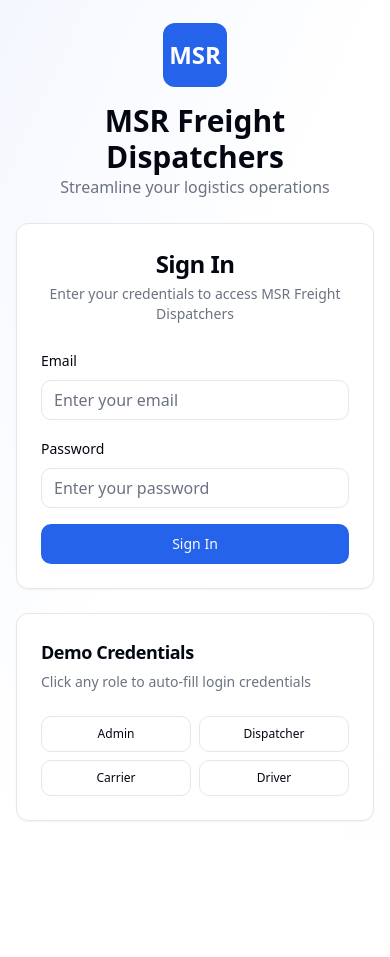
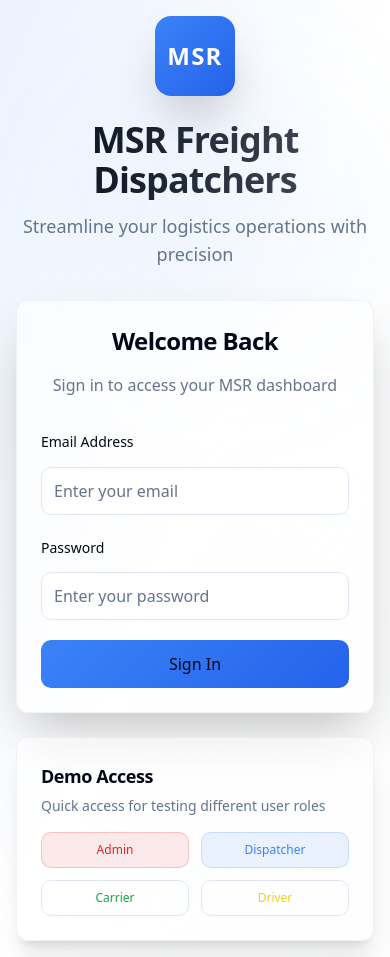
Before and after one commit to sharat422/freight-flow-pilot-msr, a React (Vite) app: page /login in a window 390 px wide. Before the commit the page ends 844 px from the top, so only its background shows below. Built offline with nearby package versions, Linux system fonts and the light colour scheme.

Commit message:
Refine UI design and aesthetics
Enhance the overall design with a modern and professional aesthetic. Implement subtle animations, improve layout responsiveness, and refine visual elements for a cleaner and more consistent user interface.

```diff
--- a/src/components/auth/LoginForm.tsx
+++ b/src/components/auth/LoginForm.tsx
@@ -24,8 +24,8 @@ export function LoginForm() {
     try {
       await login(email, password);
       toast({
-        title: "Login successful",
-        description: "Welcome to MSR Freight Dispatchers!",
+        title: "Welcome back!",
+        description: "You've successfully signed in to MSR Freight Dispatchers.",
       });
     } catch (err) {
       setError(err instanceof Error ? err.message : 'Login failed');
@@ -35,25 +35,29 @@ export function LoginForm() {
   };
 
   const demoCredentials = [
-    { role: 'Admin', email: 'admin@msrfreight.com', password: 'admin123' },
-    { role: 'Dispatcher', email: 'dispatcher@msrfreight.com', password: 'dispatch123' },
-    { role: 'Carrier', email: 'carrier@msrfreight.com', password: 'carrier123' },
-    { role: 'Driver', email: 'driver@msrfreight.com', password: 'driver123' },
+    { role: 'Admin', email: 'admin@msrfreight.com', password: 'admin123', color: 'bg-destructive/10 text-destructive border-destructive/20 hover:bg-destructive/20' },
+    { role: 'Dispatcher', email: 'dispatcher@msrfreight.com', password: 'dispatch123', color: 'bg-primary/10 text-primary border-primary/20 hover:bg-primary/20' },
+    { role: 'Carrier', email: 'carrier@msrfreight.com', password: 'carrier123', color: 'bg-success/10 text-success border-success/20 hover:bg-success/20' },
+    { role: 'Driver', email: 'driver@msrfreight.com', password: 'driver123', color: 'bg-warning/10 text-warning border-warning/20 hover:bg-warning/20' },
   ];
 
   return (
     <div className="space-y-6">
-      <Card className="w-full max-w-md">
-        <CardHeader className="space-y-1">
-          <CardTitle className="text-2xl text-center">Sign In</CardTitle>
-          <CardDescription className="text-center">
-            Enter your credentials to access MSR Freight Dispatchers
+      <Card className="w-full max-w-md glass-effect shadow-2xl border-0 animate-scale-in">
+        <CardHeader className="space-y-4 pb-8">
+          <CardTitle className="text-2xl text-center font-bold">
+            Welcome Back
+          </CardTitle>
+          <CardDescription className="text-center text-base">
+            Sign in to access your MSR dashboard
           </CardDescription>
         </CardHeader>
-        <CardContent>
-          <form onSubmit={handleSubmit} className="space-y-4">
-            <div className="space-y-2">
-              <Label htmlFor="email">Email</Label>
+        <CardContent className="space-y-6">
+          <form onSubmit={handleSubmit} className="space-y-5">
+            <div className="space-y-3">
+              <Label htmlFor="email" className="text-sm font-medium">
+                Email Address
+              </Label>
               <Input
                 id="email"
                 type="email"
@@ -61,10 +65,13 @@ export function LoginForm() {
                 value={email}
                 onChange={(e) => setEmail(e.target.value)}
                 required
+                className="h-12 text-base transition-all duration-200 focus:ring-2 focus:ring-primary/20 focus:border-primary"
               />
             </div>
-            <div className="space-y-2">
-              <Label htmlFor="password">Password</Label>
+            <div className="space-y-3">
+              <Label htmlFor="password" className="text-sm font-medium">
+                Password
+              </Label>
               <Input
                 id="password"
                 type="password"
@@ -72,28 +79,42 @@ export function LoginForm() {
                 value={password}
                 onChange={(e) => setPassword(e.target.value)}
                 required
+                className="h-12 text-base transition-all duration-200 focus:ring-2 focus:ring-primary/20 focus:border-primary"
               />
             </div>
             {error && (
-              <Alert variant="destructive">
+              <Alert variant="destructive" className="animate-slide-up">
                 <AlertDescription>{error}</AlertDescription>
               </Alert>
             )}
-            <Button type="submit" className="w-full" disabled={isLoading}>
-              {isLoading ? 'Signing in...' : 'Sign In'}
+            <Button
+              type="submit"
+              className="w-full h-12 text-base font-medium button-glow bg-gradient-primary hover:shadow-lg transition-all duration-300"
+              disabled={isLoading}
+            >
+              {isLoading ? (
+                <div className="flex items-center space-x-2">
+                  <div className="w-4 h-4 border-2 border-white/30 border-t-white rounded-full animate-spin"></div>
+                  <span>Signing in...</span>
+                </div>
+              ) : (
+                'Sign In'
+              )}
             </Button>
           </form>
         </CardContent>
       </Card>
 
       {/* Demo Credentials */}
-      <Card className="w-full max-w-md">
-        <CardHeader>
-          <CardTitle className="text-lg">Demo Credentials</CardTitle>
-          <CardDescription>Click any role to auto-fill login credentials</CardDescription>
+      <Card className="w-full max-w-md glass-effect shadow-xl border-0 animate-slide-up" style={{ animationDelay: '0.1s' }}>
+        <CardHeader className="pb-4">
+          <CardTitle className="text-lg">Demo Access</CardTitle>
+          <CardDescription>
+            Quick access for testing different user roles
+          </CardDescription>
         </CardHeader>
         <CardContent>
-          <div className="grid grid-cols-2 gap-2">
+          <div className="grid grid-cols-2 gap-3">
             {demoCredentials.map((cred) => (
               <Button
                 key={cred.role}
@@ -103,7 +124,7 @@ export function LoginForm() {
                   setEmail(cred.email);
                   setPassword(cred.password);
                 }}
-                className="text-xs"
+                className={`text-xs font-medium transition-all duration-200 border ${cred.color}`}
               >
                 {cred.role}
               </Button>
--- a/src/index.css
+++ b/src/index.css
@@ -8,32 +8,32 @@
 @layer base {
   :root {
     --background: 0 0% 100%;
-    --foreground: 224 71.4% 4.1%;
+    --foreground: 222.2 84% 4.9%;
 
     --card: 0 0% 100%;
-    --card-foreground: 224 71.4% 4.1%;
+    --card-foreground: 222.2 84% 4.9%;
 
     --popover: 0 0% 100%;
-    --popover-foreground: 224 71.4% 4.1%;
+    --popover-foreground: 222.2 84% 4.9%;
 
-    --primary: 221.2 83.2% 53.3%;
-    --primary-foreground: 210 40% 98%;
+    --primary: 217.2 91.2% 59.8%;
+    --primary-foreground: 222.2 84% 4.9%;
 
     --secondary: 210 40% 96.1%;
     --secondary-foreground: 222.2 47.4% 11.2%;
 
-    --muted: 220 14.3% 95.9%;
-    --muted-foreground: 220 8.9% 46.1%;
+    --muted: 217.2 32.6% 97.5%;
+    --muted-foreground: 215 16.3% 46.9%;
 
-    --accent: 220 14.3% 95.9%;
-    --accent-foreground: 220 8.9% 46.1%;
+    --accent: 217.2 32.6% 95.5%;
+    --accent-foreground: 222.2 47.4% 11.2%;
 
-    --destructive: 0 84.2% 60.2%;
+    --destructive: 0 72.22% 50.59%;
     --destructive-foreground: 210 40% 98%;
 
-    --border: 220 13% 91%;
-    --input: 220 13% 91%;
-    --ring: 221.2 83.2% 53.3%;
+    --border: 217.2 32.6% 91%;
+    --input: 217.2 32.6% 91%;
+    --ring: 217.2 91.2% 59.8%;
 
     --radius: 0.75rem;
 
@@ -41,57 +41,57 @@
     --warning: 47.9 95.8% 53.1%;
     --info: 204.4 84.8% 51.4%;
 
-    --sidebar-background: 224 71.4% 4.1%;
-    --sidebar-foreground: 213.3 31% 91.4%;
-    --sidebar-primary: 221.2 83.2% 53.3%;
-    --sidebar-primary-foreground: 210 40% 98%;
-    --sidebar-accent: 216 12.2% 83.9%;
-    --sidebar-accent-foreground: 224 71.4% 4.1%;
-    --sidebar-border: 220 13% 91%;
-    --sidebar-ring: 221.2 83.2% 53.3%;
+    --sidebar-background: 222.2 84% 4.9%;
+    --sidebar-foreground: 210 40% 98%;
+    --sidebar-primary: 217.2 91.2% 59.8%;
+    --sidebar-primary-foreground: 222.2 84% 4.9%;
+    --sidebar-accent: 217.2 32.6% 17.5%;
+    --sidebar-accent-foreground: 210 40% 98%;
+    --sidebar-border: 217.2 32.6% 17.5%;
+    --sidebar-ring: 217.2 91.2% 59.8%;
+
+    /* Custom gradient variables */
+    --gradient-primary: linear-gradient(135deg, hsl(217.2 91.2% 59.8%) 0%, hsl(221.2 83.2% 53.3%) 100%);
+    --gradient-secondary: linear-gradient(135deg, hsl(210 40% 96.1%) 0%, hsl(217.2 32.6% 95.5%) 100%);
   }
 
   .dark {
-    --background: 224 71.4% 4.1%;
-    --foreground: 213.3 31% 91.4%;
+    --background: 222.2 84% 4.9%;
+    --foreground: 210 40% 98%;
 
-    --card: 224 71.4% 4.1%;
-    --card-foreground: 213.3 31% 91.4%;
+    --card: 222.2 84% 4.9%;
+    --card-foreground: 210 40% 98%;
 
-    --popover: 224 71.4% 4.1%;
-    --popover-foreground: 213.3 31% 91.4%;
+    --popover: 222.2 84% 4.9%;
+    --popover-foreground: 210 40% 98%;
 
-    --primary: 221.2 83.2% 53.3%;
-    --primary-foreground: 210 40% 98%;
+    --primary: 217.2 91.2% 59.8%;
+    --primary-foreground: 222.2 84% 4.9%;
 
-    --secondary: 215 27.9% 16.9%;
+    --secondary: 217.2 32.6% 17.5%;
     --secondary-foreground: 210 40% 98%;
 
-    --muted: 215 27.9% 16.9%;
-    --muted-foreground: 217.9 10.6% 64.9%;
+    --muted: 217.2 32.6% 17.5%;
+    --muted-foreground: 215 16.3% 65.9%;
 
-    --accent: 215 27.9% 16.9%;
+    --accent: 217.2 32.6% 17.5%;
     --accent-foreground: 210 40% 98%;
 
     --destructive: 0 62.8% 30.6%;
     --destructive-foreground: 210 40% 98%;
 
-    --border: 215 27.9% 16.9%;
-    --input: 215 27.9% 16.9%;
-    --ring: 221.2 83.2% 53.3%;
+    --border: 217.2 32.6% 17.5%;
+    --input: 217.2 32.6% 17.5%;
+    --ring: 217.2 91.2% 59.8%;
 
-    --success: 142.1 70.6% 45.3%;
-    --warning: 47.9 95.8% 53.1%;
-    --info: 204.4 84.8% 51.4%;
-
-    --sidebar-background: 224 71.4% 4.1%;
-    --sidebar-foreground: 213.3 31% 91.4%;
-    --sidebar-primary: 221.2 83.2% 53.3%;
-    --sidebar-primary-foreground: 210 40% 98%;
-    --sidebar-accent: 215 27.9% 16.9%;
-    --sidebar-accent-foreground: 213.3 31% 91.4%;
-    --sidebar-border: 215 27.9% 16.9%;
-    --sidebar-ring: 221.2 83.2% 53.3%;
+    --sidebar-background: 222.2 84% 4.9%;
+    --sidebar-foreground: 210 40% 98%;
+    --sidebar-primary: 217.2 91.2% 59.8%;
+    --sidebar-primary-foreground: 222.2 84% 4.9%;
+    --sidebar-accent: 217.2 32.6% 17.5%;
+    --sidebar-accent-foreground: 210 40% 98%;
+    --sidebar-border: 217.2 32.6% 17.5%;
+    --sidebar-ring: 217.2 91.2% 59.8%;
   }
 }
 
@@ -101,13 +101,22 @@
   }
 
   body {
-    @apply bg-background text-foreground;
+    @apply bg-background text-foreground font-sans;
     font-feature-settings: "rlig" 1, "calt" 1;
+    line-height: 1.6;
   }
 
   h1, h2, h3, h4, h5, h6 {
-    @apply font-semibold;
+    @apply font-semibold tracking-tight;
+    line-height: 1.2;
   }
+
+  h1 { @apply text-4xl lg:text-5xl; }
+  h2 { @apply text-3xl lg:text-4xl; }
+  h3 { @apply text-2xl lg:text-3xl; }
+  h4 { @apply text-xl lg:text-2xl; }
+  h5 { @apply text-lg lg:text-xl; }
+  h6 { @apply text-base lg:text-lg; }
 }
 
 @layer utilities {
@@ -134,4 +143,126 @@
   .bg-info {
     background-color: hsl(var(--info));
   }
+
+  .bg-gradient-primary {
+    background: var(--gradient-primary);
+  }
+
+  .bg-gradient-secondary {
+    background: var(--gradient-secondary);
+  }
+
+  .glass-effect {
+    @apply bg-background/60 backdrop-blur-lg border border-border/50;
+  }
+
+  .card-hover {
+    @apply transition-all duration-300 ease-out hover:shadow-lg hover:-translate-y-1;
+  }
+
+  .button-glow {
+    @apply relative overflow-hidden;
+  }
+
+  .button-glow::before {
+    content: '';
+    @apply absolute inset-0 bg-gradient-to-r from-transparent via-white/20 to-transparent;
+    transform: translateX(-100%);
+    transition: transform 0.6s ease-out;
+  }
+
+  .button-glow:hover::before {
+    transform: translateX(100%);
+  }
 }
+
+@layer components {
+  .animate-fade-in {
+    animation: fadeIn 0.6s ease-out forwards;
+  }
+
+  .animate-slide-up {
+    animation: slideUp 0.5s ease-out forwards;
+  }
+
+  .animate-scale-in {
+    animation: scaleIn 0.4s ease-out forwards;
+  }
+
+  .animate-float {
+    animation: float 3s ease-in-out infinite;
+  }
+
+  .stagger-children > * {
+    opacity: 0;
+    transform: translateY(20px);
+    animation: slideUp 0.6s ease-out forwards;
+  }
+
+  .stagger-children > *:nth-child(1) { animation-delay: 0.1s; }
+  .stagger-children > *:nth-child(2) { animation-delay: 0.2s; }
+  .stagger-children > *:nth-child(3) { animation-delay: 0.3s; }
+  .stagger-children > *:nth-child(4) { animation-delay: 0.4s; }
+  .stagger-children > *:nth-child(5) { animation-delay: 0.5s; }
+  .stagger-children > *:nth-child(6) { animation-delay: 0.6s; }
+}
+
+@keyframes fadeIn {
+  from {
+    opacity: 0;
+  }
+  to {
+    opacity: 1;
+  }
+}
+
+@keyframes slideUp {
+  from {
+    opacity: 0;
+    transform: translateY(30px);
+  }
+  to {
+    opacity: 1;
+    transform: translateY(0);
+  }
+}
+
+@keyframes scaleIn {
+  from {
+    opacity: 0;
+    transform: scale(0.9);
+  }
+  to {
+    opacity: 1;
+    transform: scale(1);
+  }
+}
+
+@keyframes float {
+  0%, 100% {
+    transform: translateY(0px);
+  }
+  50% {
+    transform: translateY(-10px);
+  }
+}
+
+@keyframes shimmer {
+  0% {
+    background-position: -200% 0;
+  }
+  100% {
+    background-position: 200% 0;
+  }
+}
+
+.shimmer {
+  background: linear-gradient(
+    90deg,
+    transparent,
+    rgba(255, 255, 255, 0.4),
+    transparent
+  );
+  background-size: 200% 100%;
+  animation: shimmer 2s infinite;
+}
--- a/src/pages/Login.tsx
+++ b/src/pages/Login.tsx
@@ -3,21 +3,32 @@ import { LoginForm } from '@/components/auth/LoginForm';
 
 export default function Login() {
   return (
-    <div className="min-h-screen flex items-center justify-center bg-gradient-to-br from-primary/5 via-background to-secondary/5 p-4">
-      <div className="w-full max-w-md space-y-6">
+    <div className="min-h-screen flex items-center justify-center bg-gradient-to-br from-primary/10 via-background to-accent/20 p-4 relative overflow-hidden">
+      {/* Animated background elements */}
+      <div className="absolute inset-0">
+        <div className="absolute top-20 left-20 w-72 h-72 bg-primary/5 rounded-full blur-3xl animate-float"></div>
+        <div className="absolute bottom-20 right-20 w-96 h-96 bg-accent/10 rounded-full blur-3xl animate-float" style={{ animationDelay: '1s' }}></div>
+        <div className="absolute top-1/2 left-1/2 transform -translate-x-1/2 -translate-y-1/2 w-64 h-64 bg-secondary/5 rounded-full blur-2xl animate-float" style={{ animationDelay: '2s' }}></div>
+      </div>
+
+      <div className="w-full max-w-md space-y-8 relative z-10">
         {/* Logo and Header */}
-        <div className="text-center space-y-4 animate-fade-in">
-          <div className="mx-auto w-16 h-16 bg-primary rounded-xl flex items-center justify-center">
-            <span className="text-white font-bold text-2xl">MSR</span>
+        <div className="text-center space-y-6 animate-fade-in">
+          <div className="mx-auto w-20 h-20 bg-gradient-primary rounded-2xl flex items-center justify-center shadow-2xl animate-scale-in">
+            <span className="text-white font-bold text-2xl tracking-wider">MSR</span>
           </div>
-          <div>
-            <h1 className="text-3xl font-bold">MSR Freight Dispatchers</h1>
-            <p className="text-muted-foreground">Streamline your logistics operations</p>
+          <div className="space-y-3">
+            <h1 className="text-4xl font-bold bg-gradient-to-r from-foreground to-foreground/70 bg-clip-text text-transparent">
+              MSR Freight Dispatchers
+            </h1>
+            <p className="text-muted-foreground text-lg">
+              Streamline your logistics operations with precision
+            </p>
           </div>
         </div>
 
         {/* Login Form */}
-        <div className="animate-fade-in">
+        <div className="animate-slide-up" style={{ animationDelay: '0.2s' }}>
           <LoginForm />
         </div>
       </div>
```
Also changed, not shown: src/components/layout/DashboardLayout.tsx (+13 -8 lines).
